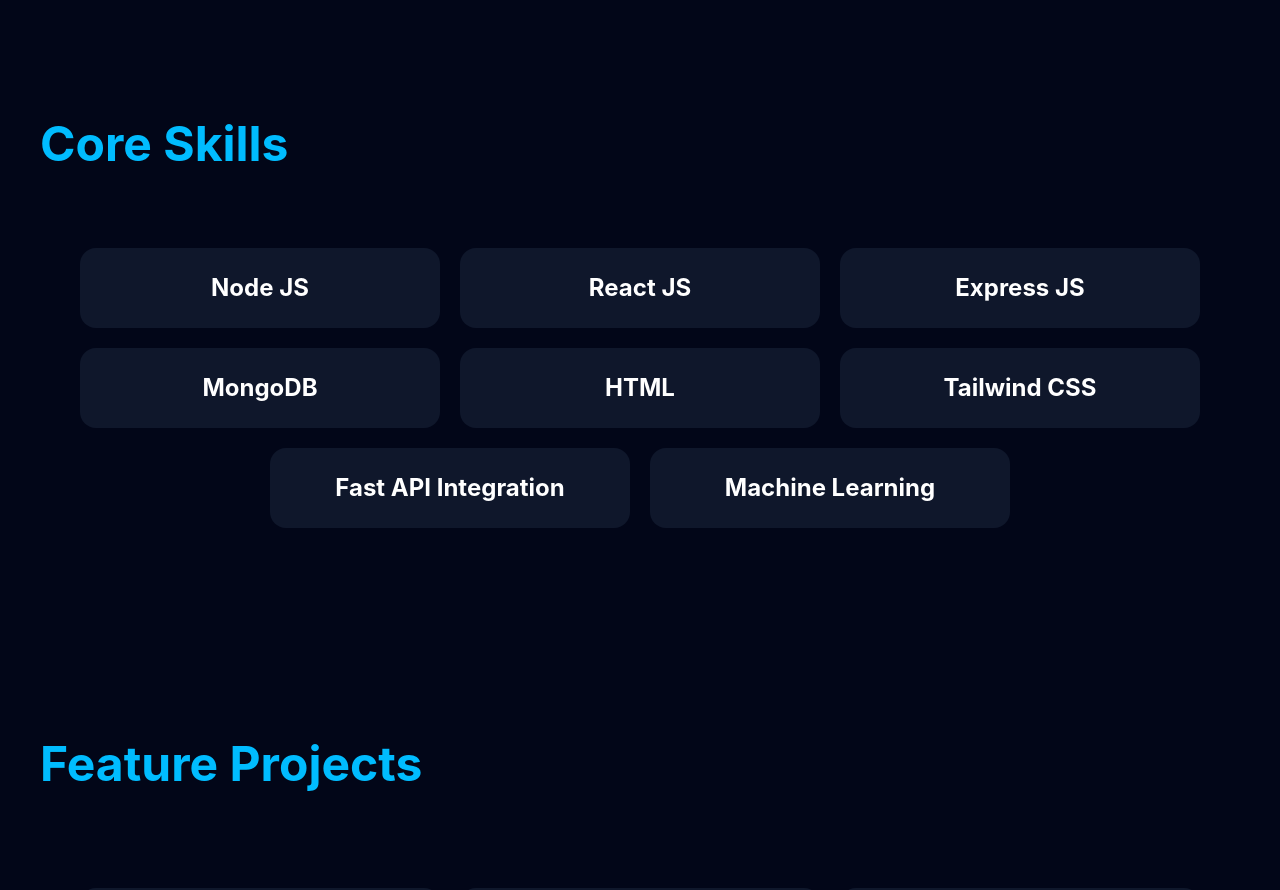
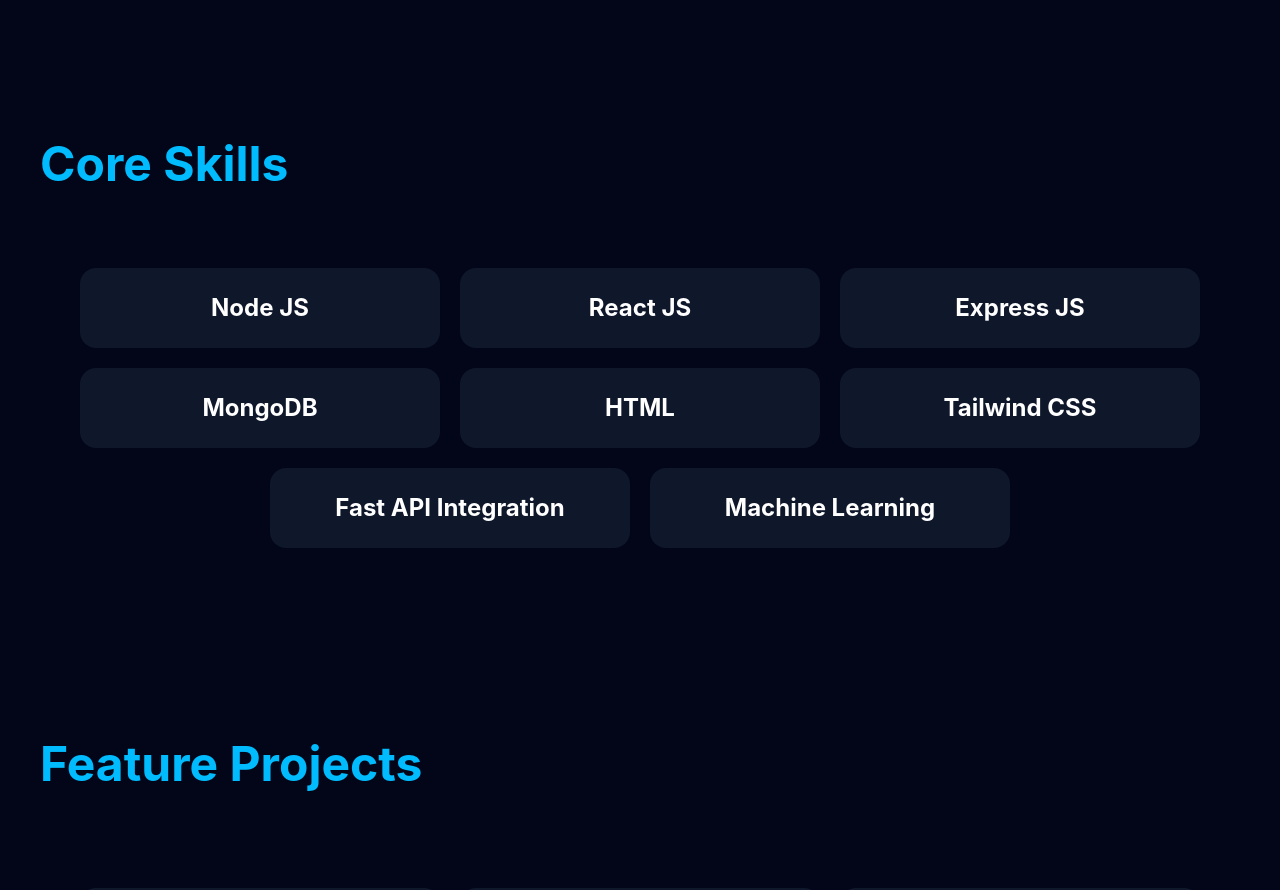
Before and after one commit to RohanWaseem/portfolio, a React app in the folder frontend/: page / in a window 1280 px wide. Shown: the part 2200-3090 px from the top of the page. Built offline with nearby package versions, Linux system fonts and the light colour scheme; the HTML template or start-up script is replaced by a standard one.

Commit message:
Updated portfolio

```diff
--- a/frontend/src/App.jsx
+++ b/frontend/src/App.jsx
@@ -180,7 +180,7 @@ interfaces.HTML Tailwind CSS JavaScript React JS </h1></div>
 {/* Core Skills */}
 
 <div id='skills' className='w-full h-screen  bg-slate-950 pt-5'>
-   <div className='text-sky-400 sm:relative sm:top-30 lg:top-45  lg:text-5xl text-4xl pl-10 font-bold'>
+   <div className='text-sky-400 sm:relative sm:top-30 lg:top-45  lg:text-5xl text-4xl pl-10 pt-5 font-bold'>
     <h1>Core Skills</h1>
 
 
```
